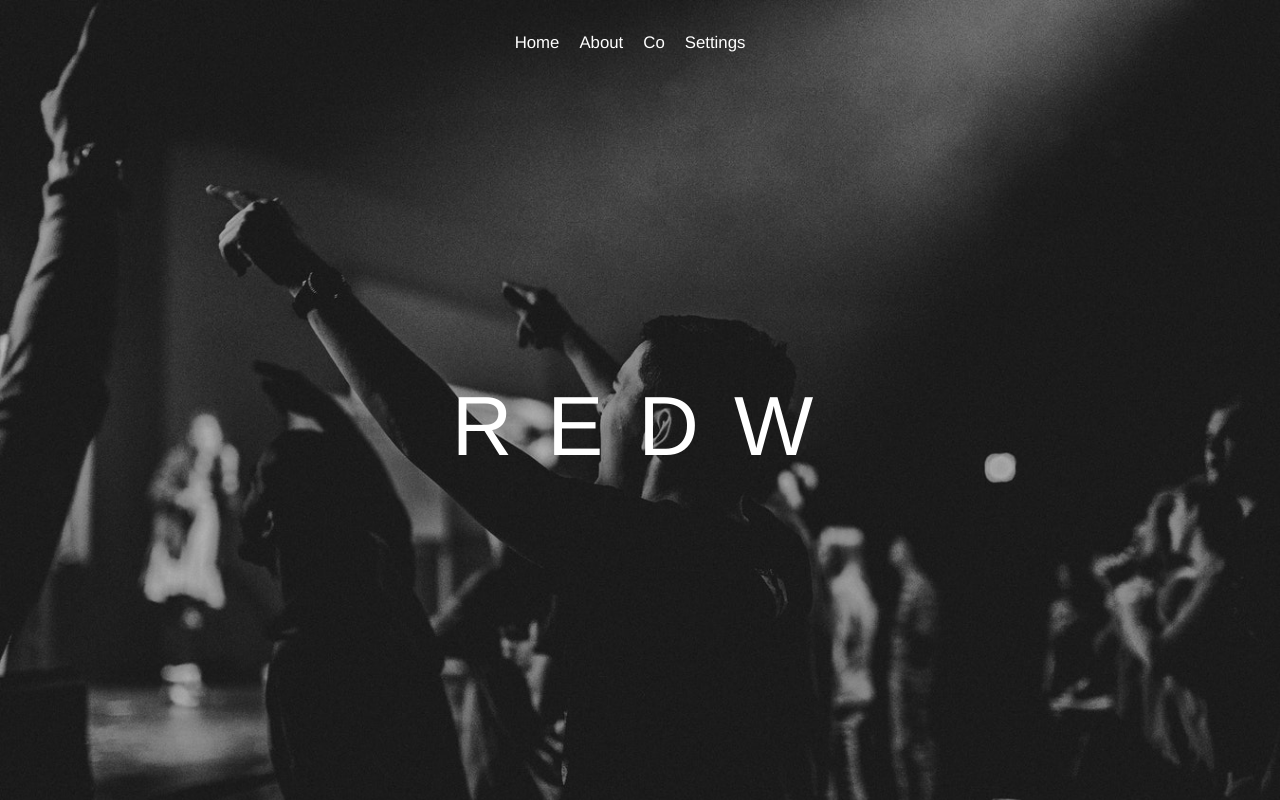
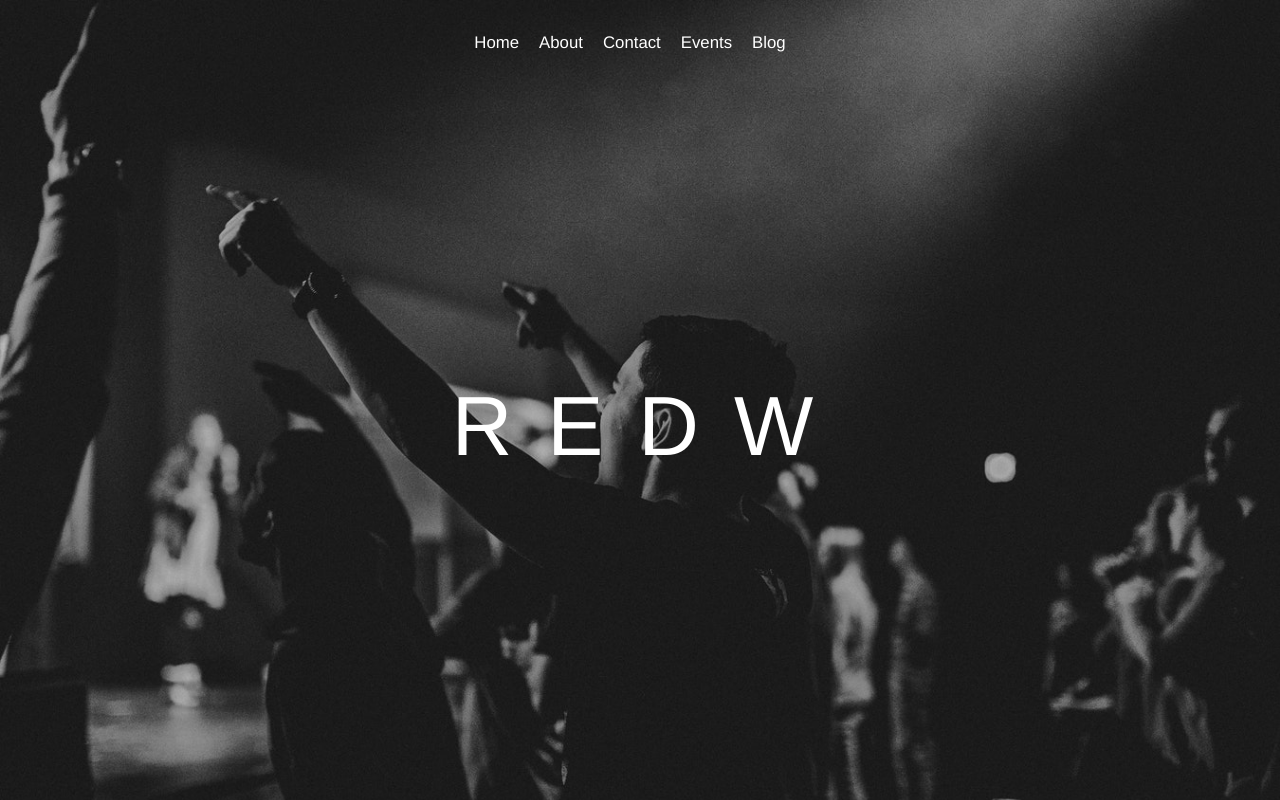
Before and after one commit to CodeLikeYouWantIt/REDW, a React (Create React App) app: page / in a window 1280 px wide. Built offline with nearby package versions, Linux system fonts and the light colour scheme.

Commit message:
finished hamburger menu for now

```diff
--- a/src/components/HamburgerMenu/Hamburger.css
+++ b/src/components/HamburgerMenu/Hamburger.css
@@ -13,6 +13,9 @@
   background:red;
 }
 
+.menu-item{
+  color:whitesmoke;
+}
 /* Position and sizing of clickable cross button */
 .bm-cross-button {
   height: 24px;
@@ -27,8 +30,8 @@
 /* General sidebar styles */
 .bm-menu {
   background: #373a47;
-  padding: 2.5em 1.5em 0;
-  font-size: 1.15em;
+  padding: 1.5em 1.5em 0;
+  font-size: 2.25em;
 }
 
 /* Morph shape necessary with bubble or elastic */
--- a/src/components/HamburgerMenu/Hamburger.js
+++ b/src/components/HamburgerMenu/Hamburger.js
@@ -12,7 +12,8 @@ class Hamburger extends Component {
                     <a id="home" className="menu-item" href="/">Home</a>
                     <a id="about" className="menu-item" href="/about">About</a>
                     <a id="contact" className="menu-item" href="/contact">Contact</a>
-                    <a onClick={this.showSettings} className="menu-item--small" href="">Settings</a>
+                    <a id="contact" className="menu-item" href="/contact">Events</a>
+                    <a onClick={this.showSettings} className="menu-item" href="">Blog</a>
                 </Menu>
             </MediaQuery>
         );
--- a/src/components/NavBar/NavBar.js
+++ b/src/components/NavBar/NavBar.js
@@ -10,8 +10,9 @@ class NavBar extends Component {
                 <div class="navbar">
                     <a id="home" className="menu-item" href="/">Home</a>
                     <a id="about" className="menu-item" href="/about">About</a>
-                    <a id="contact" className="menu-item" href="/contact">Co</a>
-                    <a onClick={this.showSettings} className="menu-item--small" href="">Settings</a>
+                    <a id="contact" className="menu-item" href="/contact">Contact</a>
+                    <a id="contact" className="menu-item" href="/contact">Events</a>
+                    <a onClick={this.showSettings} className="menu-item" href="">Blog</a>
                 </div>
             </MediaQuery>
         );
```
